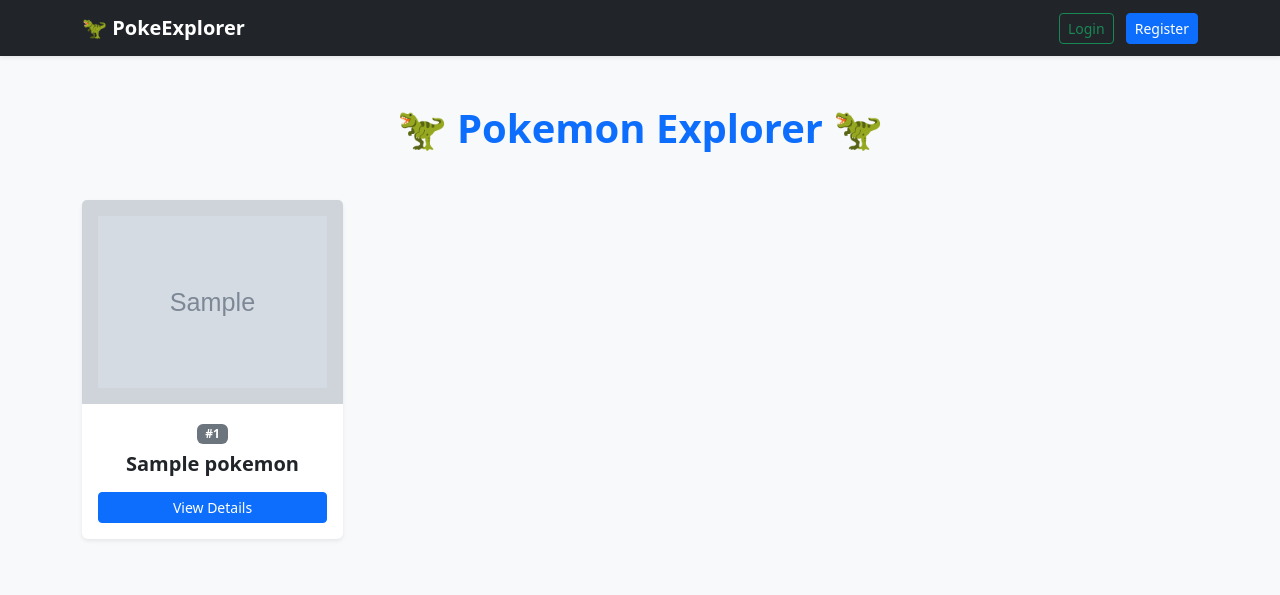
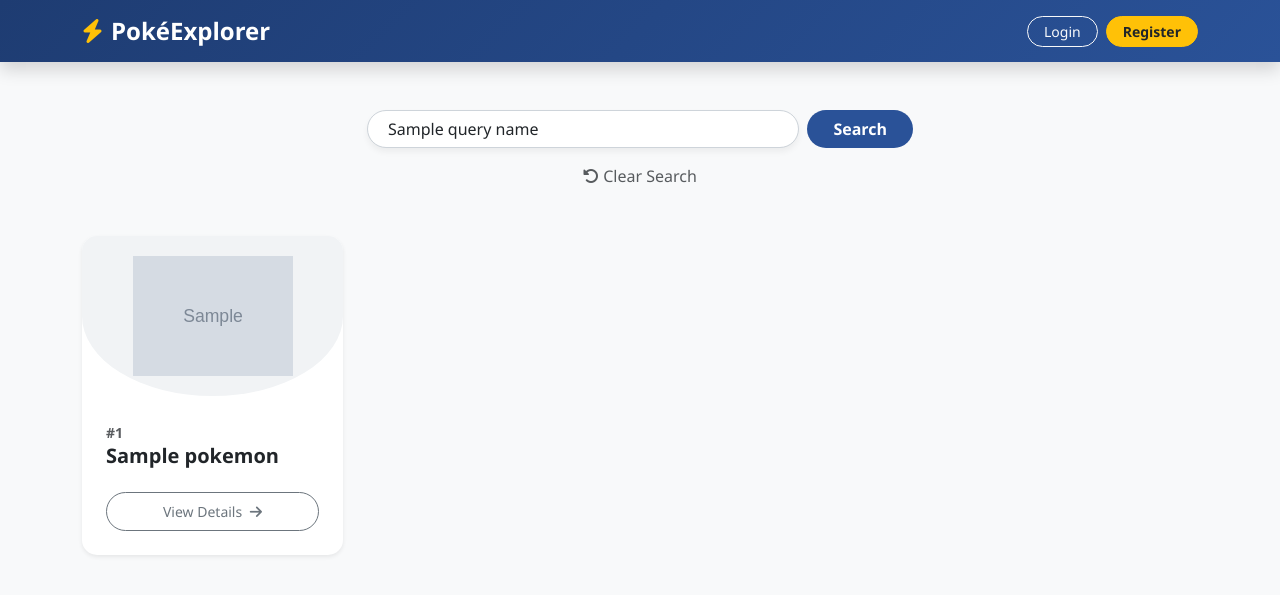
Before and after one commit to ferasqaq-dev/pokemon-explorer, a Django app: template pokemons/templates/pokemons/home.html in a window 1280 px wide. Shown: the top 595 px of the page. Run offline with Django 5.2, Linux system fonts and the light colour scheme; the template is opened without the code that fills it: most values are stand-ins (such as "Sample title", 1, 10 or a date in 2020); grey boxes marked "Sample" are stand-in pictures.

Commit message:
Update the design of the home screen

```diff
--- a/pokemons/templates/pokemons/home.html
+++ b/pokemons/templates/pokemons/home.html
@@ -3,94 +3,175 @@
   <head>
     <meta charset="UTF-8" />
     <meta name="viewport" content="width=device-width, initial-scale=1.0" />
-    <title>Pokemon Explorer 🦖</title>
+    <title>PokéExplorer - Home</title>
     <link
       href="https://cdn.jsdelivr.net/npm/bootstrap@5.3.0/dist/css/bootstrap.min.css"
       rel="stylesheet"
     />
+    <link
+      rel="stylesheet"
+      href="https://cdnjs.cloudflare.com/ajax/libs/font-awesome/6.4.0/css/all.min.css"
+    />
+    <style>
+      body {
+        background-color: #f8f9fa;
+        font-family: "Segoe UI", Tahoma, Geneva, Verdana, sans-serif;
+      }
+      .navbar {
+        background: linear-gradient(135deg, #1e3c72 0%, #2a5298 100%);
+      }
+      .poke-card {
+        border: none;
+        border-radius: 15px;
+        transition:
+          transform 0.3s ease,
+          box-shadow 0.3s ease;
+        background: #ffffff;
+        overflow: hidden;
+      }
+      .poke-card:hover {
+        transform: translateY(-5px);
+        box-shadow: 0 10px 20px rgba(0, 0, 0, 0.12);
+      }
+      .img-container {
+        background-color: #f1f3f5;
+        border-bottom-left-radius: 50%;
+        border-bottom-right-radius: 50%;
+        padding: 20px;
+        text-align: center;
+      }
+      .search-bar {
+        border-radius: 30px;
+        padding-left: 20px;
+        box-shadow: 0 4px 6px rgba(0, 0, 0, 0.05);
+        border: 1px solid #ced4da;
+      }
+      .search-btn {
+        border-radius: 30px;
+        padding: 0 25px;
+        background: #2a5298;
+        color: white;
+      }
+      .search-btn:hover {
+        background: #1e3c72;
+        color: white;
+      }
+    </style>
   </head>
-  <body class="bg-light">
-    <nav class="navbar navbar-expand-lg navbar-dark bg-dark shadow-sm mb-4">
+  <body>
+    <nav class="navbar navbar-expand-lg navbar-dark shadow mb-4">
       <div class="container">
-        <a class="navbar-brand fw-bold" href="{% url 'home' %}"
-          >🦖 PokeExplorer</a
+        <a class="navbar-brand fw-bold fs-4" href="{% url 'home' %}"
+          ><i class="text-warning fa-solid fa-bolt me-2"></i>PokéExplorer</a
         >
-        <div class="ms-auto text-white">
+        <div class="ms-auto d-flex align-items-center">
           {% if user.is_authenticated %}
-          <span class="me-3 text-secondary"
-            >Hello, <strong>{{ user.username }}</strong></span
+          <span class="text-white-50 me-3"
+            ><i class="fa-solid fa-user me-1"></i> Hello,
+            <strong class="text-white">{{ user.username }}</strong></span
           >
-          <a href="{% url 'logout' %}" class="btn btn-sm btn-outline-danger"
+          <a
+            href="{% url 'logout' %}"
+            class="btn btn-sm btn-outline-light px-3 rounded-pill"
             >Logout</a
           >
           {% else %}
           <a
             href="{% url 'login' %}"
-            class="btn btn-sm btn-outline-success me-2"
+            class="btn btn-sm btn-outline-light me-2 px-3 rounded-pill"
             >Login</a
           >
-          <a href="{% url 'register' %}" class="btn btn-sm btn-primary"
+          <a
+            href="{% url 'register' %}"
+            class="btn btn-sm btn-warning text-dark px-3 rounded-pill fw-bold"
             >Register</a
           >
           {% endif %}
         </div>
       </div>
     </nav>
+
     <div class="container my-5">
-      <h1 class="text-center mb-5 fw-bold text-primary">
-        🦖 Pokemon Explorer 🦖
-      </h1>
+      <div class="row justify-content-center mb-5">
+        <div class="col-md-6">
+          <form method="GET" action="{% url 'home' %}" class="d-flex gap-2">
+            <input
+              type="text"
+              name="search"
+              class="form-control search-bar"
+              placeholder="Search Pokémon by name..."
+              value="{{ query_name }}"
+            />
+            <button type="submit" class="btn search-btn fw-bold">Search</button>
+          </form>
+          {% if query_name %}
+          <div class="text-center mt-3">
+            <a href="{% url 'home' %}" class="text-decoration-none text-muted"
+              ><i class="fa-solid fa-rotate-left"></i> Clear Search</a
+            >
+          </div>
+          {% endif %}
+        </div>
+      </div>
 
-      <div class="row g-4">
+      <div class="row row-cols-1 row-cols-sm-2 row-cols-md-3 row-cols-lg-4 g-4">
         {% for pokemon in pokemons %}
-        <div class="col-md-3 col-sm-6">
-          <div class="card h-100 text-center shadow-sm border-0">
+        <div class="col">
+          <div class="card h-100 poke-card shadow-sm">
+            <div class="img-container">
               <img
                 src="{{ pokemon.image }}"
-              class="card-img-top bg-dark-subtle p-3"
                 alt="{{ pokemon.name }}"
+                class="img-fluid"
+                style="max-height: 120px"
               />
-            <div class="card-body">
-              <span class="badge bg-secondary mb-2">#{{ pokemon.id }}</span>
-              <h5 class="card-title fw-bold">{{ pokemon.name }}</h5>
+            </div>
+            <div
+              class="card-body d-flex flex-column justify-content-between p-4"
+            >
+              <div>
+                <span class="text-muted small fw-bold">#{{ pokemon.id }}</span>
+                <h5 class="card-title fw-bold text-dark mb-3">
+                  {{ pokemon.name }}
+                </h5>
+              </div>
+              <div class="d-flex flex-column gap-2 mt-2">
                 {% if user.is_authenticated %} {% if pokemon.is_favorite %}
                 <a
                   href="{% url 'toggle_favorite' pokemon.id %}?name={{ pokemon.name }}"
-                class="btn btn-danger btn-sm w-100 fav-btn"
-                data-id="{{ pokemon.id }}"
-                data-name="{{ pokemon.name }}"
-                >Remove Favorite</a
+                  class="btn btn-danger btn-sm w-100 fav-btn py-2 rounded-pill"
+                  ><i class="fa-solid fa-heart me-1"></i> Remove Favorite</a
                 >
                 {% else %}
                 <a
                   href="{% url 'toggle_favorite' pokemon.id %}?name={{ pokemon.name }}"
-                class="btn btn-outline-danger btn-sm w-100 fav-btn"
-                data-id="{{ pokemon.id }}"
-                data-name="{{ pokemon.name }}"
-                >Add Favorite</a
+                  class="btn btn-outline-danger btn-sm w-100 fav-btn py-2 rounded-pill"
+                  ><i class="fa-regular fa-heart me-1"></i> Add Favorite</a
                 >
                 {% endif %} {% endif %}
                 <a
                   href="{% url 'pokemon_detail' pokemon.id %}"
-                class="btn btn-primary btn-sm w-100 mt-2"
-                >View Details</a
-              >
+                  class="btn btn-outline-secondary btn-sm w-100 py-2 rounded-pill"
+                  >View Details <i class="fa-solid fa-arrow-right ms-1"></i
+                ></a>
+              </div>
             </div>
           </div>
         </div>
         {% empty %}
-        <p class="text-center">No Pokémon found.</p>
+        <div class="col-12 text-center my-5">
+          <i class="fa-regular fa-face-frown fs-1 text-muted mb-3"></i>
+          <p class="text-muted fs-5">No Pokémon found matching your search.</p>
+        </div>
         {% endfor %}
       </div>
     </div>
+
     <script>
       document.querySelectorAll(".fav-btn").forEach((button) => {
         button.addEventListener("click", function (event) {
           event.preventDefault();
-
           const url = this.getAttribute("href");
-          const pokemonId = this.getAttribute("data-id");
-          const pokemonName = this.getAttribute("data-name");
           const btn = this;
 
           fetch(url)
@@ -98,11 +179,15 @@
             .then((data) => {
               if (data.status === "success") {
                 if (data.action === "added") {
-                  btn.className = "btn btn-danger btn-sm w-100 fav-btn";
-                  btn.innerHTML = "Remove Favorite";
+                  btn.className =
+                    "btn btn-danger btn-sm w-100 fav-btn py-2 rounded-pill";
+                  btn.innerHTML =
+                    '<i class="fa-solid fa-heart me-1"></i> Remove Favorite';
                 } else if (data.action === "removed") {
-                  btn.className = "btn btn-outline-danger btn-sm w-100 fav-btn";
-                  btn.innerHTML = "Add Favorite";
+                  btn.className =
+                    "btn btn-outline-danger btn-sm w-100 fav-btn py-2 rounded-pill";
+                  btn.innerHTML =
+                    '<i class="fa-regular fa-heart me-1"></i> Add Favorite';
                 }
               }
             })
```
Also changed, not shown: pokemons/views.py (+12 -2 lines). Lines whose indentation alone changed are shown as unchanged.
